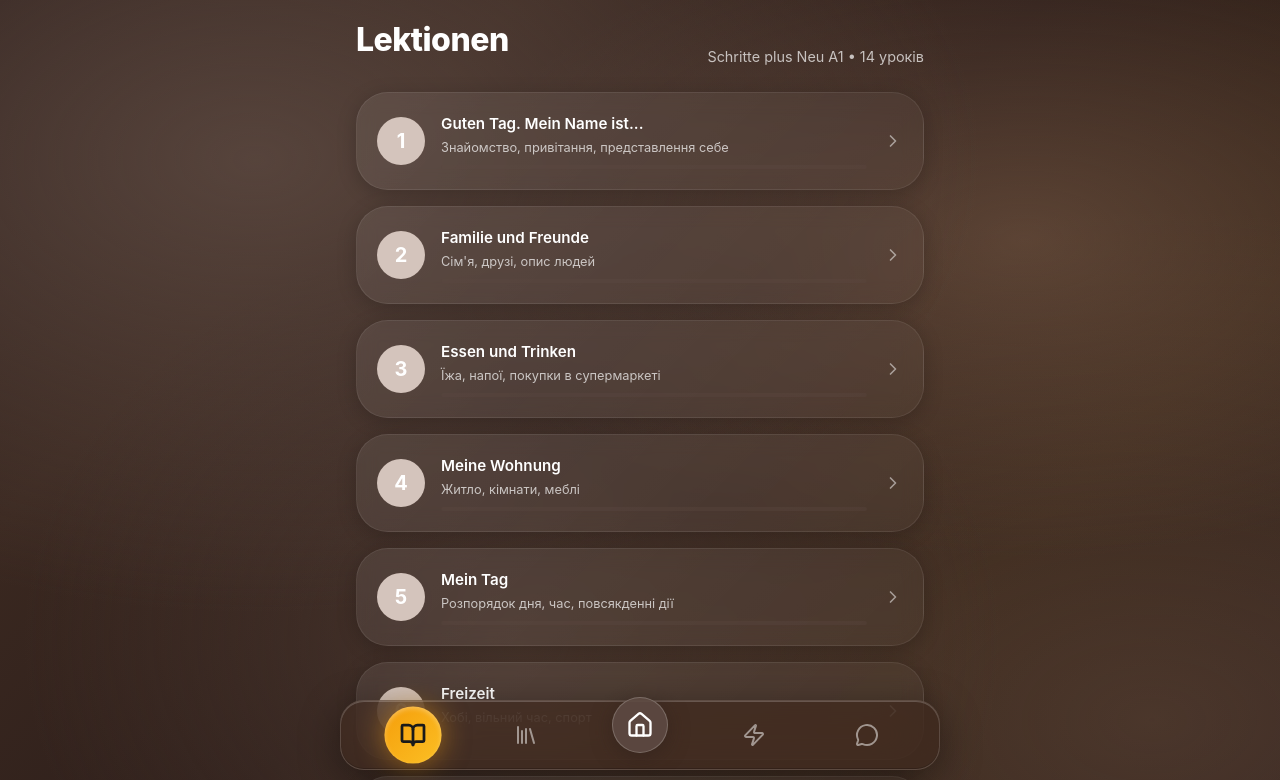
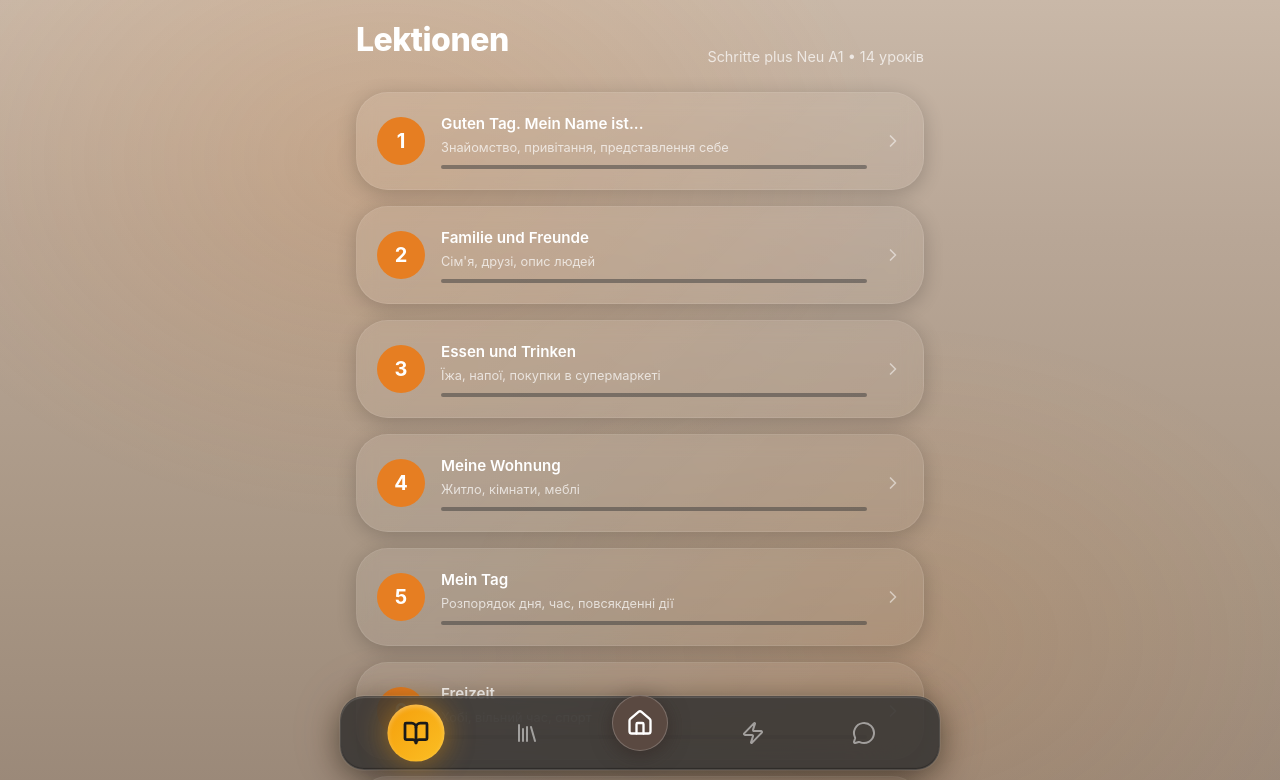
Before and after one commit to Artom-sites/deutsch-trainer-a1, a React (Vite) app: page / in a window 1280 px wide. Shown: the top 780 px of the page. Built offline with nearby package versions, Linux system fonts and the light colour scheme.

Commit message:
Feat: Dark gray + orange theme with liquid glass bottom nav

```diff
--- a/src/index.css
+++ b/src/index.css
@@ -1,17 +1,17 @@
 @import "tailwindcss";
 
 :root {
-  /* Colors - Walnut Noir Theme */
-  --bg-surface: rgba(94, 75, 67, 0.3);
-  --bg-card: rgba(94, 75, 67, 0.4);
-  --bg-glass: rgba(94, 75, 67, 0.5);
-  --bg-glass-strong: rgba(94, 75, 67, 0.6);
+  /* Colors - Dark Gray + Orange Theme */
+  --bg-surface: rgba(58, 58, 58, 0.5);
+  --bg-card: rgba(50, 50, 50, 0.6);
+  --bg-glass: rgba(45, 45, 45, 0.7);
+  --bg-glass-strong: rgba(40, 40, 40, 0.8);
 
   /* Colors - Text */
   --text-primary: #ffffff;
   --text-secondary: rgba(255, 255, 255, 0.7);
   --text-muted: rgba(255, 255, 255, 0.5);
-  --text-inverse: #2E1F1B;
+  --text-inverse: #2a2a2a;
 
   /* Colors - Genders (warm tones) */
   --color-masculine: #7dd3fc;
@@ -19,14 +19,14 @@
   --color-neuter: #bef264;
   --color-plural: #fcd34d;
 
-  /* Colors - UI (Walnut Noir Accents) */
-  --color-accent: #d4c4bc;
-  --color-accent-light: #e8ddd7;
-  --color-accent-secondary: #5E4B43;
-  --color-primary: #d4c4bc;
-  --color-success: #a3e635;
-  --color-error: #fca5a5;
-  --color-warning: #fcd34d;
+  /* Colors - UI (Orange Accents) */
+  --color-accent: #e67e22;
+  --color-accent-light: #f39c12;
+  --color-accent-secondary: #d35400;
+  --color-primary: #e67e22;
+  --color-success: #27ae60;
+  --color-error: #e74c3c;
+  --color-warning: #f39c12;
 
   /* Mobile-first spacing */
   --space-xs: 4px;
@@ -64,11 +64,9 @@ html {
 body {
   font-family: -apple-system, BlinkMacSystemFont, 'Segoe UI', Roboto, Helvetica, Arial, sans-serif;
   background:
-    radial-gradient(ellipse at 20% 20%, rgba(94, 75, 67, 0.8) 0%, transparent 50%),
-    radial-gradient(ellipse at 80% 30%, rgba(120, 90, 70, 0.6) 0%, transparent 40%),
-    radial-gradient(ellipse at 40% 80%, rgba(80, 60, 50, 0.7) 0%, transparent 45%),
-    radial-gradient(ellipse at 90% 90%, rgba(100, 75, 60, 0.5) 0%, transparent 50%),
-    linear-gradient(135deg, #2E1F1B 0%, #3a2820 25%, #2E1F1B 50%, #352418 75%, #2E1F1B 100%);
+    radial-gradient(ellipse at 30% 20%, rgba(230, 126, 34, 0.15) 0%, transparent 40%),
+    radial-gradient(ellipse at 70% 80%, rgba(230, 126, 34, 0.1) 0%, transparent 35%),
+    linear-gradient(180deg, #c9b8a8 0%, #b8a696 30%, #a89684 70%, #9a8878 100%);
   background-attachment: fixed;
   color: var(--text-primary);
   line-height: 1.5;
@@ -140,20 +138,22 @@ body {
 
 .bottom-nav-inner {
   pointer-events: auto;
-  /* Warm frosted glass */
-  background: rgba(60, 40, 30, 0.7);
-  backdrop-filter: blur(30px) saturate(150%);
-  -webkit-backdrop-filter: blur(30px) saturate(150%);
+  /* Liquid Glass Effect - Dark Gray */
+  background: rgba(50, 50, 50, 0.85);
+  backdrop-filter: blur(40px) saturate(180%);
+  -webkit-backdrop-filter: blur(40px) saturate(180%);
 
-  /* Soft warm shadow */
+  /* Multi-layer liquid glass shadow */
   box-shadow:
-    0 10px 40px rgba(0, 0, 0, 0.4),
-    inset 0 1px 0 rgba(255, 255, 255, 0.2),
-    inset 0 -1px 0 rgba(0, 0, 0, 0.2);
+    0 8px 32px rgba(0, 0, 0, 0.5),
+    0 0 0 1px rgba(255, 255, 255, 0.1),
+    inset 0 1px 1px rgba(255, 255, 255, 0.15),
+    inset 0 -1px 1px rgba(0, 0, 0, 0.3),
+    0 0 60px rgba(230, 126, 34, 0.1);
 
-  border: 1px solid rgba(255, 255, 255, 0.15);
+  border: 1px solid rgba(255, 255, 255, 0.08);
   border-radius: 24px;
-  padding: 8px 16px;
+  padding: 10px 20px;
   display: flex;
   justify-content: space-around;
   align-items: center;
```
